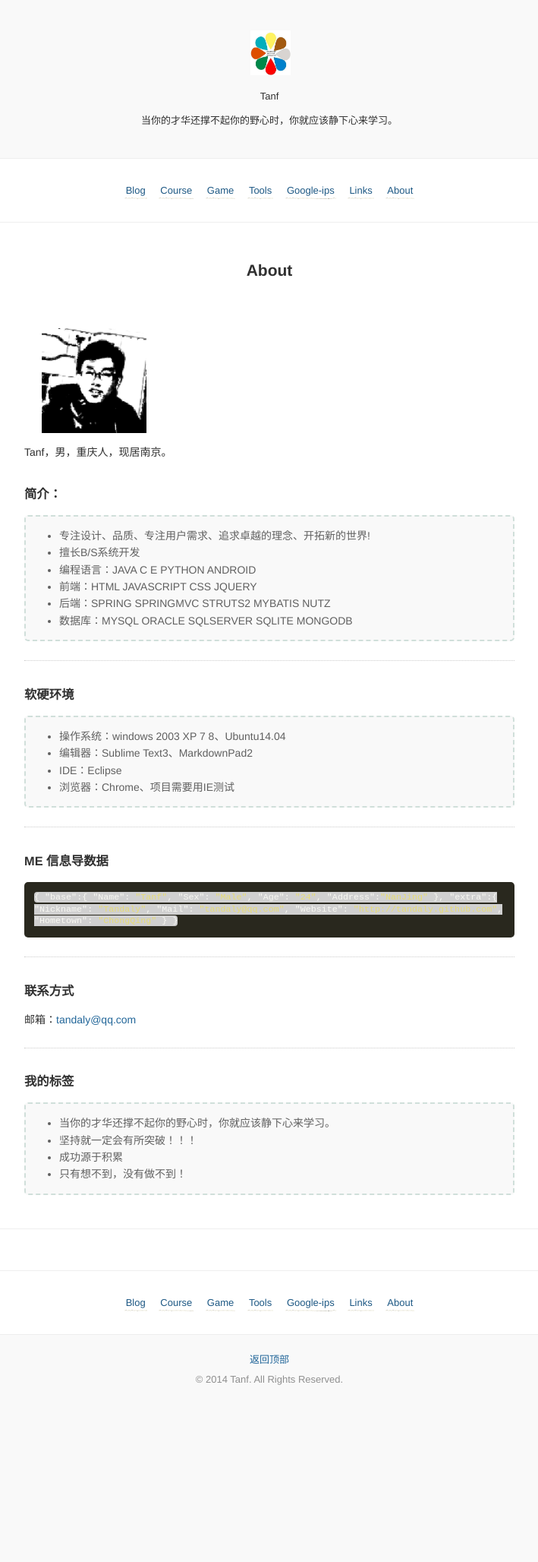
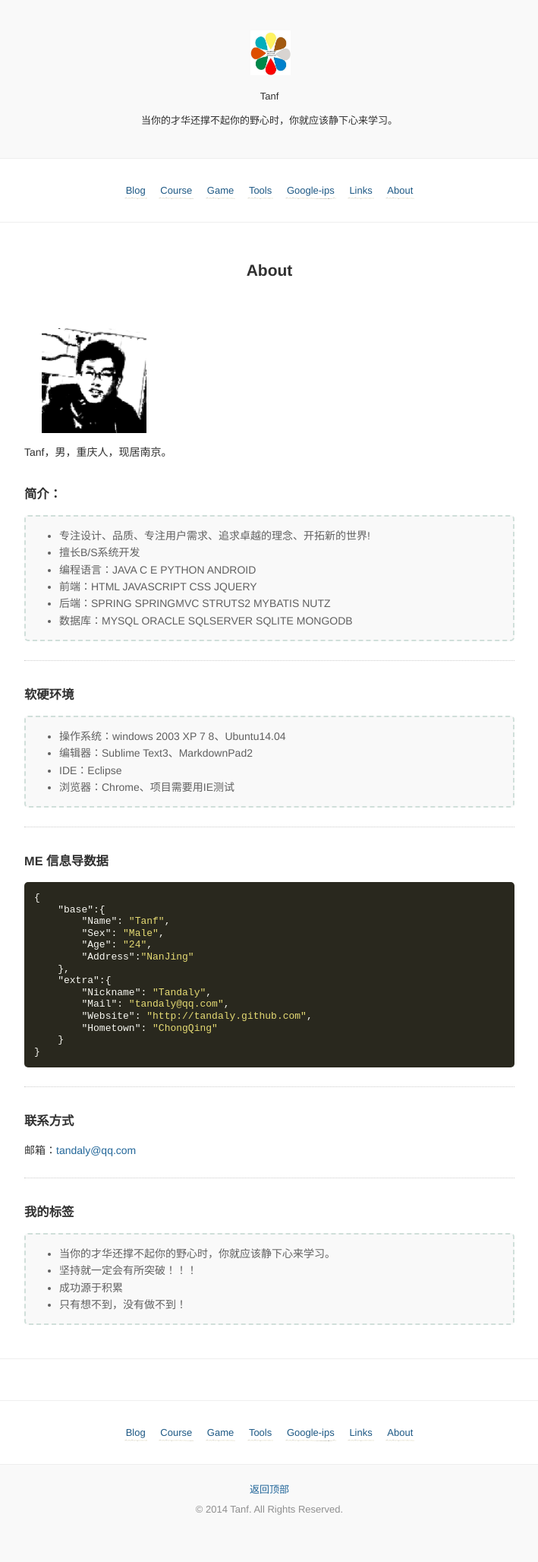
Before and after one commit to tandaly/blog, a Jekyll site: the page built from about.md, in a window 1280 px wide. Shown: the whole page at 76% size, without its empty margins (285-994 px from the left). Built offline with Jekyll 4.4.1, drawn with Linux system fonts in a browser that asks for light colours; Markdown is read by kramdown in place of the engine named in the settings; comment, search, counter and statistics services are not loaded; before the commit the page ends 1885 px from its top, so only the background shows below that.

Commit message:
Update style.css

```diff
--- a/stylesheets/style.css
+++ b/stylesheets/style.css
@@ -319,5 +319,5 @@ figure {
     margin-top: 1em; }
 
 
-code{padding:2px 6px;font-size:90%;color:#2c3f51;background-color:#d0d0d0;white-space:nowrap;border-radius:4px}
-code{white-space:normal}
+p code{padding:2px 6px;font-size:90%;color:#2c3f51;background-color:#d0d0d0;white-space:nowrap;border-radius:4px}
+p code{white-space:normal}
```
